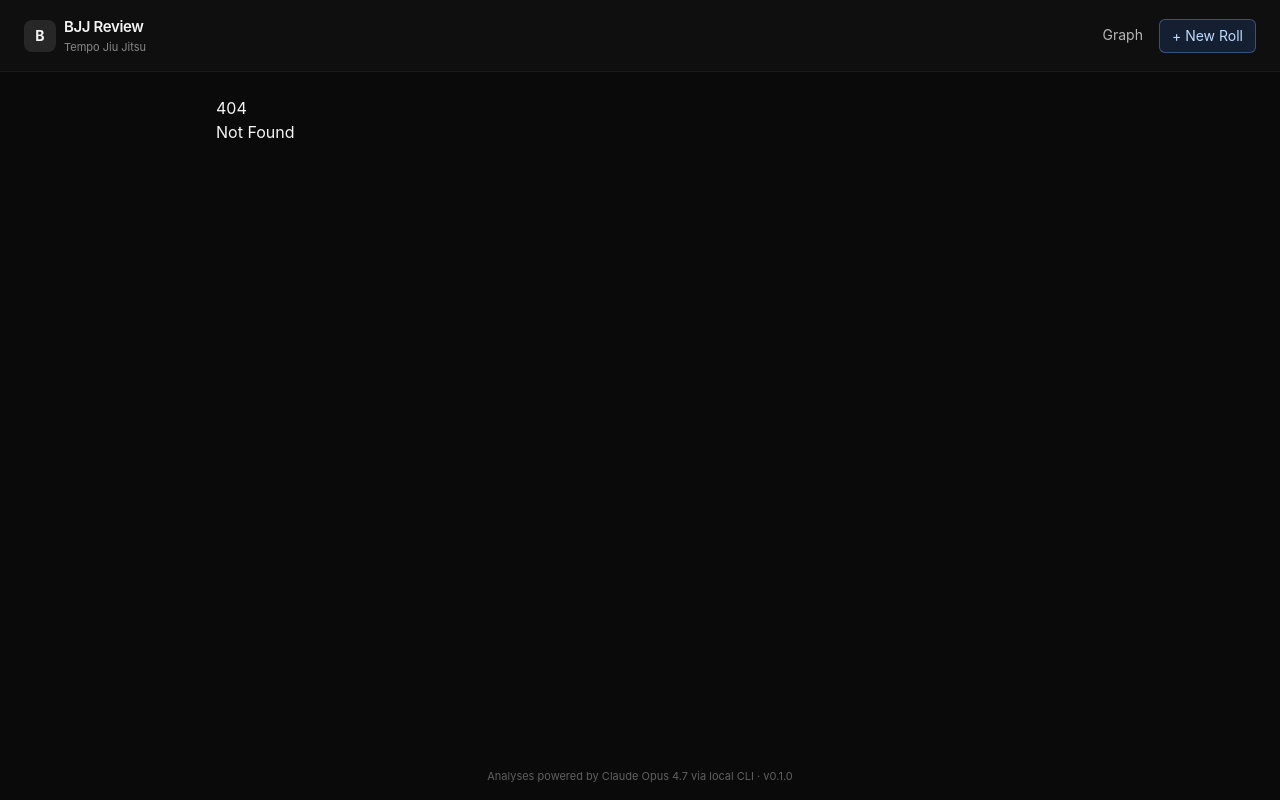
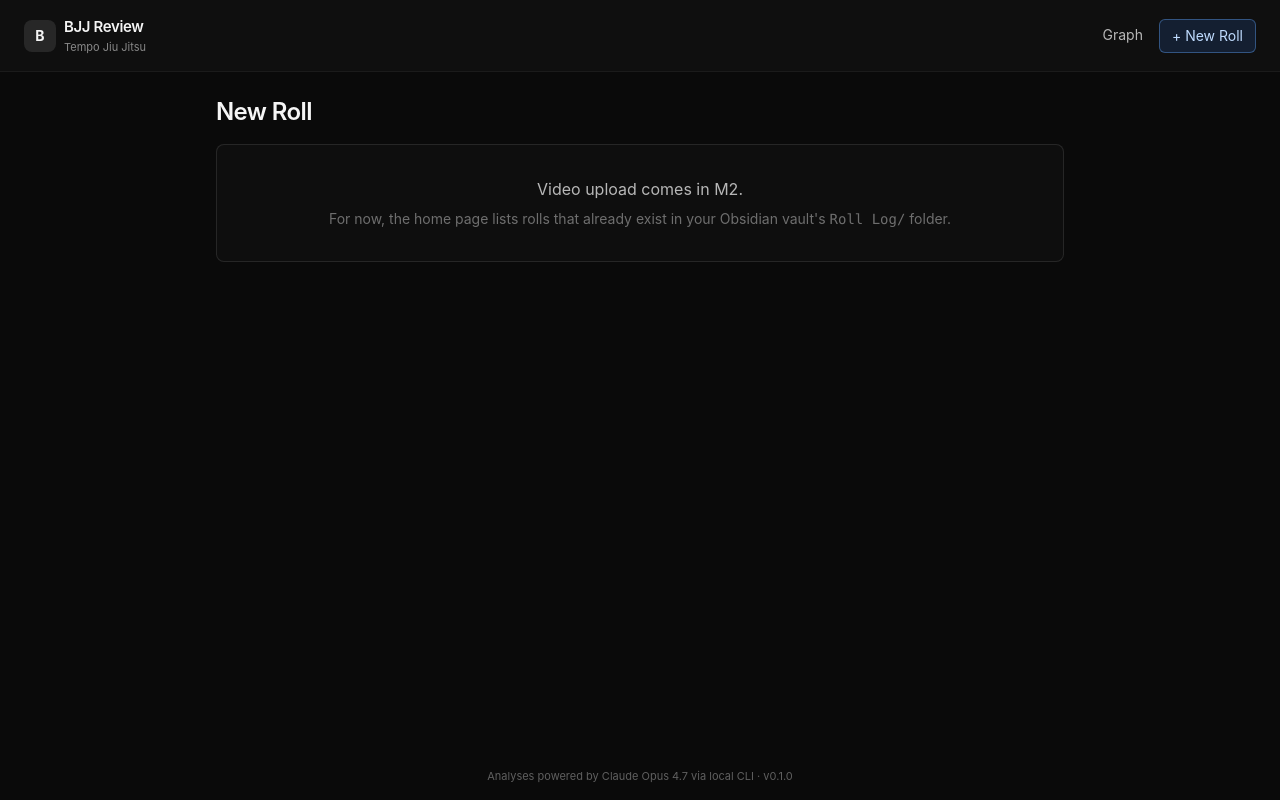
Before and after one commit to Greigb/BJJ_Analysis, a SvelteKit app in the folder tools/bjj-app/web/: page /new in a window 1280 px wide. Before the commit this address had no page. Built offline with nearby package versions, Linux system fonts and the light colour scheme.

Commit message:
feat(bjj-app): add favicon and placeholder routes for /graph and /new

```diff
--- /dev/null
+++ b/tools/bjj-app/web/src/routes/graph/+page.svelte
@@ -0,0 +1,9 @@
+<section class="space-y-4">
+  <h1 class="text-2xl font-semibold tracking-tight">BJJ Graph</h1>
+  <div class="rounded-lg border border-white/10 bg-white/[0.02] p-8 text-center">
+    <p class="text-white/70">Coming in M5.</p>
+    <p class="text-white/40 text-sm mt-2">
+      The category-clustered position graph with both players' paths will live here.
+    </p>
+  </div>
+</section>
--- /dev/null
+++ b/tools/bjj-app/web/src/routes/new/+page.svelte
@@ -0,0 +1,9 @@
+<section class="space-y-4">
+  <h1 class="text-2xl font-semibold tracking-tight">New Roll</h1>
+  <div class="rounded-lg border border-white/10 bg-white/[0.02] p-8 text-center">
+    <p class="text-white/70">Video upload comes in M2.</p>
+    <p class="text-white/40 text-sm mt-2">
+      For now, the home page lists rolls that already exist in your Obsidian vault's <code>Roll Log/</code> folder.
+    </p>
+  </div>
+</section>
```
Also changed, not shown: tools/bjj-app/web/static/favicon.svg (added).
